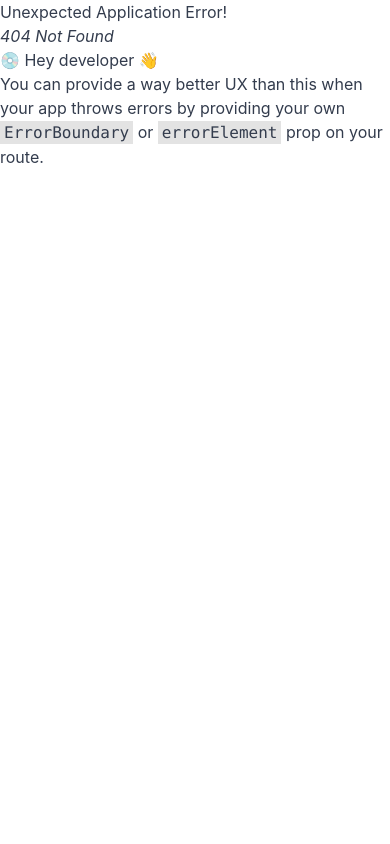
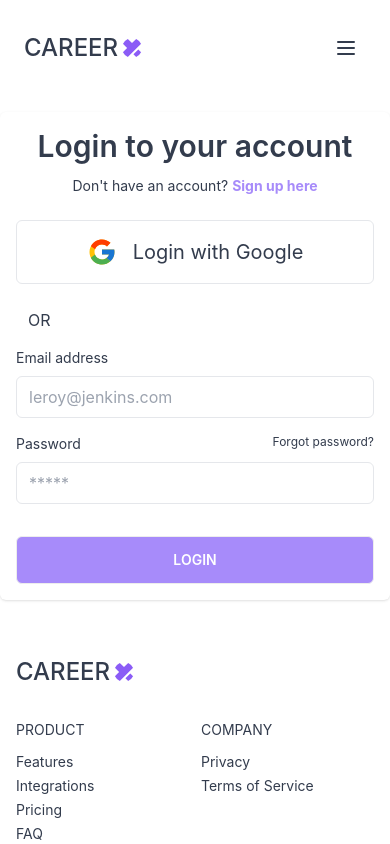
Before and after one commit to originalmahim/Careear-X-Client, a React (Vite) app: page /login in a window 390 px wide. Before the commit this address had no page. Shown: the top 844 px of the page. Built offline with nearby package versions, Linux system fonts and the light colour scheme.

Commit message:
Created Website Login Page successfully and responsived it

```diff
--- /dev/null
+++ b/src/Pages/Login/Login.jsx
@@ -0,0 +1,66 @@
+
+import { FcGoogle } from 'react-icons/fc';
+
+const Login = () => {
+  return (
+    <div className="bg-white">
+      <div className="flex justify-around items-center max-w-6xl mx-auto lg:my-20">
+        <div className="hidden lg:flex">
+          <img src="https://static.vecteezy.com/system/resources/thumbnails/005/879/539/small_2x/cloud-computing-modern-flat-concept-for-web-banner-design-man-enters-password-and-login-to-access-cloud-storage-for-uploading-and-processing-files-illustration-with-isolated-people-scene-free-vector.jpg" />
+        </div>
+        <div className="w-full my-4 max-w-md p-4 rounded-md shadow border-none">
+          <h2 className="mb-3 text-3xl font-semibold text-center">Login to your account</h2>
+          <p className="text-sm text-center dark:text-gray-400">
+            Don't have an account?
+            <a href="#" rel="noopener noreferrer" className="focus:underline text-violet-400 font-bold ml-1 hover:underline">
+              Sign up here
+            </a>
+          </p>
+          <div className="my-6 space-y-4">
+            <button
+              aria-label="Login with Google"
+              type="button"
+              className="flex items-center justify-center w-full p-4 space-x-4 border rounded-md focus:ri focus:ri dark:border-gray-400 focus:ri"
+            >
+              <FcGoogle className="text-3xl " />
+              <p className='text-xl'>Login with Google</p>
+            </button>
+          </div>
+          <div className="flex items-center w-full my-4">
+            <p className="px-3 dark:text-gray-400">OR</p>
+          </div>
+          <form className="space-y-8">
+            <div className="space-y-4">
+              <div className="space-y-2">
+                <label className="block text-sm">Email address</label>
+                <input
+                  type="email"
+                  name="email"
+                  id="email"
+                  placeholder="leroy@jenkins.com"
+                  className="w-full px-3 py-2 border rounded-md focus:border-violet-400"
+                />
+              </div>
+              <div className="space-y-2">
+                <div className="flex justify-between">
+                  <label className="text-sm">Password</label>
+                  <a className="text-xs hover:underline dark:text-gray-400">Forgot password?</a>
+                </div>
+                <input
+                  type="password"
+                  name="password"
+                  id="password"
+                  placeholder="*****"
+                  className="w-full px-3 py-2 border rounded-md focus:border-violet-400"
+                />
+              </div>
+            </div>
+            <input type="submit" className="btn w-full px-8 py-3 font-semibold rounded-md text-white hover:text-black bg-violet-400" value="Login" />
+          </form>
+        </div>
+      </div>
+    </div>
+  );
+};
+
+export default Login;
--- a/src/Shared/Header/Header.jsx
+++ b/src/Shared/Header/Header.jsx
@@ -1,4 +1,4 @@
-import { NavLink, Outlet } from "react-router-dom";
+import { Link, NavLink, Outlet } from "react-router-dom";
 import './Header.css'
 import Footer from "../Footer/Footer";
 
@@ -41,7 +41,9 @@ const Header = () => {
           <span className="relative flex-shrink-0 w-2 h-2 rounded-full bg-violet-400 text-xl">
           <span className="absolute flex-shrink-0 w-3 h-3 rounded-full -left-1 -top-1 animate-ping bg-violet-400"></span>
           </span>Apply Now</button>
-          <button className="btn bg-violet-400 text-white">Sign In</button>
+          <Link to= '/login' className="btn bg-violet-400 text-white">
+          Sign In
+          </Link>
           </div>
           <button className="p-4 lg:hidden">
           <svg xmlns="http://www.w3.org/2000/svg" fill="none" viewBox="0 0 24 24" stroke="currentColor" className="w-6 h-6 dark:text-gray-100">
--- a/src/main.jsx
+++ b/src/main.jsx
@@ -7,6 +7,7 @@ import {
 import './index.css'
 import Header from './Shared/Header/Header';
 import Home from './Pages/Home/Home';
+import Login from './Pages/Login/Login';
 const router = createBrowserRouter([
   {
     path: "/",
@@ -15,6 +16,10 @@ const router = createBrowserRouter([
       {
         path:'/',
         element: <Home></Home>
+      },
+      {
+        path:'/login',
+        element: <Login></Login>
       }
     ]
   },
```
